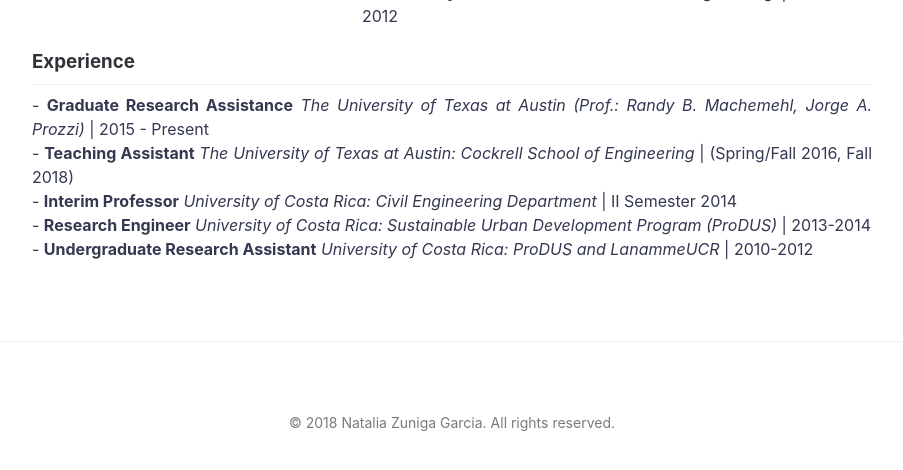
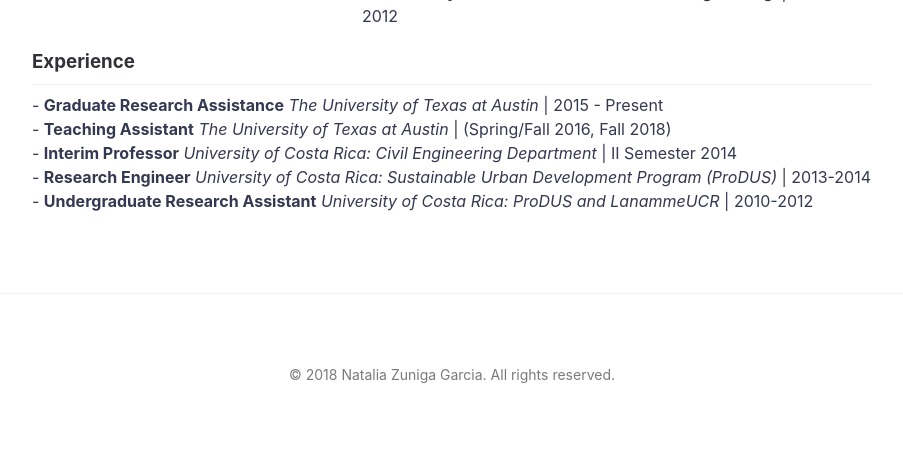
Before and after one commit to nzunigag/nzunigag.github.io, a Jekyll site: the page built from about.md, in a window 1280 px wide, cut to the strip 709-1187 px from the top of the page. Shown: the top 470 px of the strip, without its empty margins (188-1091 px from the left). Built offline with Jekyll 4.4.1, drawn with Linux system fonts in a browser that asks for light colours; after the commit the page ends 1139 px from its top, so only the background shows below that.

Commit message:
Update about.md

```diff
--- a/about.md
+++ b/about.md
@@ -25,9 +25,9 @@ ___
 ### Experience
 ___
 <p align="justify">
-- <b>Graduate Research Assistance</b> <i>The University of Texas at Austin (Prof.: Randy B. Machemehl, Jorge A. Prozzi)</i> | 2015 - Present
+- <b>Graduate Research Assistance</b> <i>The University of Texas at Austin </i> | 2015 - Present
 <br>
-- <b>Teaching Assistant</b> <i>The University of Texas at Austin: Cockrell School of Engineering</i> | (Spring/Fall 2016, Fall 2018) <br>
+- <b>Teaching Assistant</b> <i>The University of Texas at Austin</i> | (Spring/Fall 2016, Fall 2018) <br>
 - <b>Interim Professor</b> <i>University of Costa Rica: Civil Engineering Department</i> | II Semester 2014
 <br>
 - <b>Research Engineer</b> <i>University of Costa Rica: Sustainable Urban Development Program (ProDUS)</i> | 2013-2014
```
